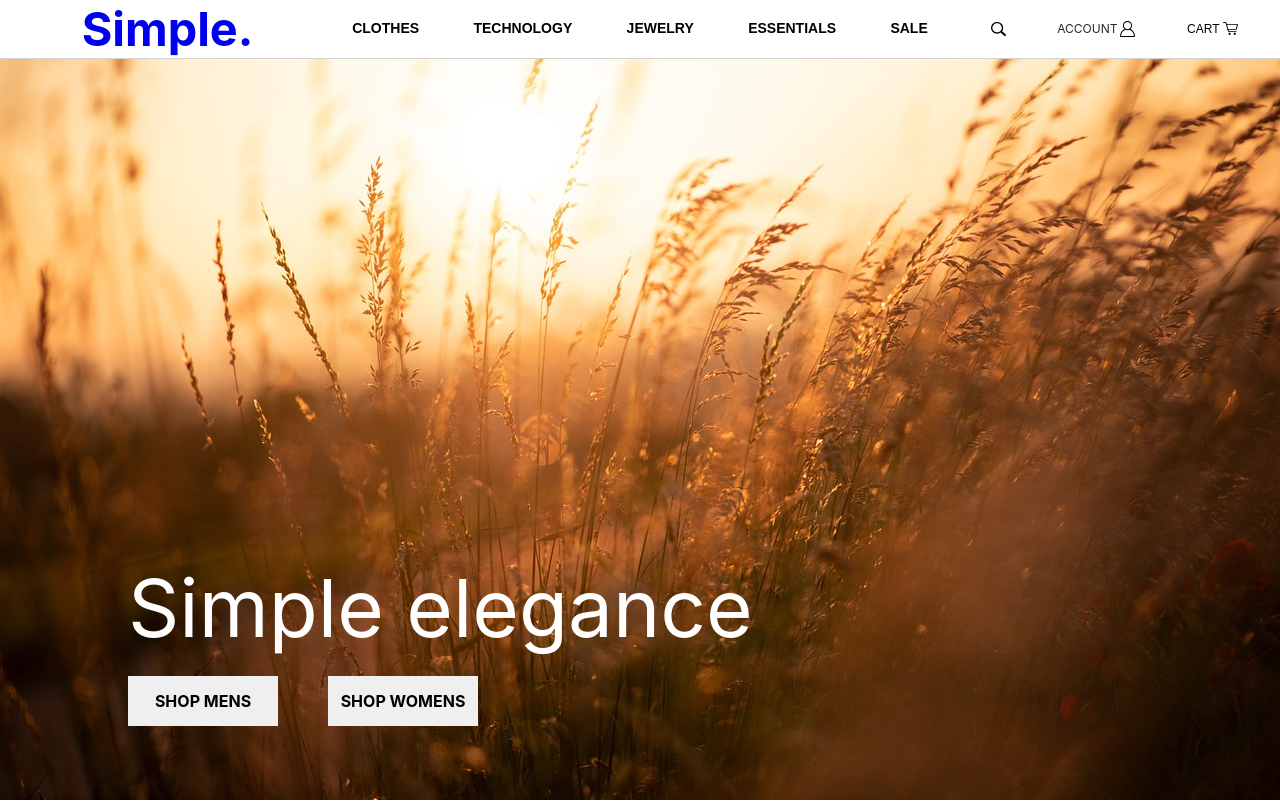
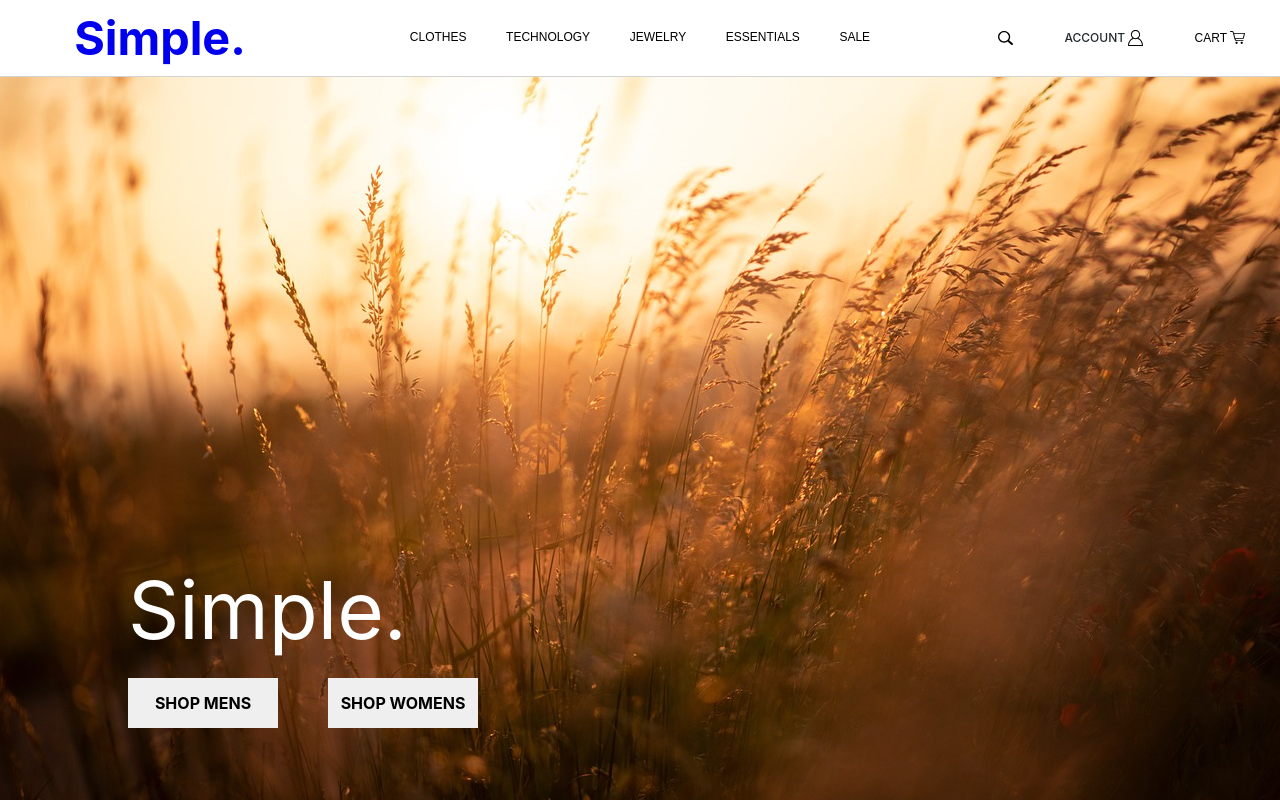
Before and after one commit to SafeCo/react-e-commerce, a React (Create React App) app: page / in a window 1280 px wide. Shown: the top 802 px of the page. Built offline with nearby package versions, Linux system fonts and the light colour scheme.

Commit message:
style updates

```diff
--- a/src/homePage/HomePage.css
+++ b/src/homePage/HomePage.css
@@ -56,4 +56,5 @@
 
 .hP__main-cards-container{
     display: flex;
+    margin-bottom: 20px;
 }
--- a/src/homePage/HomePage.js
+++ b/src/homePage/HomePage.js
@@ -5,14 +5,15 @@ import Card from './components/Card'
 import Footer from "../globalComponents/footer/Footer"
 import "./HomePage.css"
 import reeds from "../globalImages/reeds.jpg"
-import CategoryBanner from "./components/CategoryBanner"
 import CategoryCarousel from "./components/CategoryCarousel"
 
 function HomePage() {
 
+
   const {navHeight} = useOutletContext()
+
   const navBarHeight = {
-    height: navHeight? window.innerHeight - navHeight : window.innerHeight - 64
+    height: navHeight? window.innerHeight - navHeight : window.innerHeight - 77
   }
 
   const buttonVariant= {
@@ -30,8 +31,13 @@ function HomePage() {
     <div className="hP__container">
         <div className="hP__heroImage-container" style={navBarHeight}>
             <img className="hP__heroImage" src={reeds}/>
-            <div className="hP__heroImage__text-container">
-              <p className="hP__heroImage__text">Simple elegance </p>
+            <motion.div
+              className="hP__heroImage__text-container"
+              initial={{opacity: 0}}
+              animate={{opacity: 1}}
+              transition={{duration: 1.5}}
+            >
+              <p className="hP__heroImage__text">Simple.</p>
               <div >
                 <motion.button
                 className="hP__heroImage__button"
@@ -48,7 +54,7 @@ function HomePage() {
                   <p>SHOP WOMENS</p>
                 </motion.button>
               </div>
-            </div>
+            </motion.div>
 
         </div>
         <main className="hP__main-container">
--- a/src/homePage/components/Card.js
+++ b/src/homePage/components/Card.js
@@ -62,8 +62,7 @@ function Card() {
         viewport={{once: true}}
         >
             <div className="card__outline">
-                <motion.div
-                whileHover={{scale: 1.05}}
+                <div
                 className="card__image-container"
                 onMouseEnter={()=>{setIsHovering(!isHovering)}}
                 onMouseLeave={()=>{setIsHovering(!isHovering)}}
@@ -88,7 +87,7 @@ function Card() {
                     }
                 </AnimatePresence>
                     <img className="card__image" src="https://fakestoreapi.com/img/81fPKd-2AYL._AC_SL1500_.jpg" />
-                </motion.div>
+                </div>
                 <motion.div
                 variants={widthVariant}
                 className="card__title-line"
--- a/src/homePage/components/CategoryBanner.css
+++ /dev/null
@@ -1,41 +0,0 @@
-.cB__container{
-    display: flex;
-    flex-direction: column;
-}
-.cB__title-container{
-    display: flex;
-    justify-content: center;
-    font-size: 2.2rem;
-    font-weight: 700;
-    margin: 10px 0 10px 0;
-}
-
-.cB__cards__container{
-    display: flex;
-    justify-content: center;
-}
-
-.cB__image-container{
-    display: inline-block;
-    max-width: 400px;
-    padding: 20px;
-    cursor: pointer;
-}
-
-.cB__image{
-    height: 100%;
-    width: 100%;
-    aspect-ratio: 1/1;
-    object-fit: cover;
-}
-
-.cB__card__title-container{
-    display: flex;
-    justify-content: center;
-    font-size: 1.8rem;
-    font-weight: 600;
-}
-
-.cB__card__title-container p{
-    cursor: pointer;
-}
--- a/src/homePage/components/CategoryBanner.js
+++ /dev/null
@@ -1,47 +0,0 @@
-import "./CategoryBanner.css"
-import fashionImage from "../../globalImages/fashion.jpg"
-import jewelryImage from "../../globalImages/jewelry.jpg"
-import phoneImage from "../../globalImages/phone.jpg"
-
-function CategoryBanner() {
-    return (
-        <div className="cB__container" >
-            <div className="cB__title-container">
-                <p>Shop by category</p>
-            </div>
-
-            <div className="cB__cards__container" >
-
-                <div className="cB__card-container" >
-                    <div className="cB__image-container">
-                        <img className="cB__image" src={fashionImage} />
-                    </div>
-                    <div className="cB__card__title-container">
-                        <p>Fashion</p>
-                    </div>
-                </div>
-
-                <div className="cB__card-container" >
-                    <div className="cB__image-container">
-                        <img className="cB__image" src={jewelryImage} />
-                    </div>
-                    <div className="cB__card__title-container">
-                        <p>Jewelry</p>
-                    </div>
-                </div>
-
-                <div className="cB__card-container" >
-                    <div className="cB__image-container">
-                        <img className="cB__image" src={phoneImage} />
-                    </div>
-                    <div className="cB__card__title-container">
-                        <p>Technology</p>
-                    </div>
-                </div>
-            </div>
-        </div>
-
-    )
-}
-
-export default CategoryBanner
--- a/src/navBar/NavBar.css
+++ b/src/navBar/NavBar.css
@@ -11,8 +11,6 @@
     background-color: white;
     border-bottom: solid lightgray 1px;
     font-size: 1.5rem;
-    padding-left: 10px;
-    padding-right: 10px;
 }
 
 
@@ -76,6 +74,7 @@
 .nB__icon__text{
     text-transform: uppercase;
     font-size: 1.2rem;
+    font-weight: 500;
 }
 
 .nB__icon__button{
--- a/src/navBar/NavBar.js
+++ b/src/navBar/NavBar.js
@@ -83,7 +83,6 @@ function NavBar() {
                         null
                     }
 
-                    {/* When the icon is clicked the search bar expands from right to left and menu dissappears */}
                     <div className=" nB__icons__container">
                         <div className="nB__icons-container">
                             <div className="nB__icon-container">
--- a/src/navBar/navList/NavList.css
+++ b/src/navBar/navList/NavList.css
@@ -2,26 +2,37 @@
     display: flex;
     flex: 2 1 0;
     flex-direction: row;
-    flex-wrap: wrap;
     justify-content: space-around;
     height: 100%;
     list-style: none;
 }
+
+.navList__box{
+    width: 100%;
+    max-width: 500px;
+    display: flex;
+    justify-content: space-around;
+}
+
 .navList__item{
-    padding: 20px 0;
+    padding: 30px 0;
     display: flex;
     flex-direction: column;
     justify-content: center;
     align-items: center;
-    height: 100%;
+    height: 100%
 }
 
 .navList__item button{
+    border: solid red 1px;
     outline: none;
     border: none;
+    display: flex;
+    justify-content: center;
+    align-items: center;
     background-color: transparent;
     text-transform: uppercase;
-    font-weight: var(--font-weight-m);
-    font-size: 1.4rem;
+    font-weight: 500;
+    font-size: 1.2rem;
     cursor: pointer;
 }
--- a/src/navBar/navList/NavList.js
+++ b/src/navBar/navList/NavList.js
@@ -19,7 +19,8 @@ function NavList() {
     }
 
     return (
-        <ul className="navList__container">
+        <div className="navList__container">
+        <ul className="navList__box">
             <motion.li
             className="navList__item"
             variants={itemVariant}
@@ -75,6 +76,7 @@ function NavList() {
                 </button>
             </motion.li>
         </ul>
+        </div>
     )
 }
 
```
Also changed, not shown: 1 other file (tests, documents, lock files or other folders).
